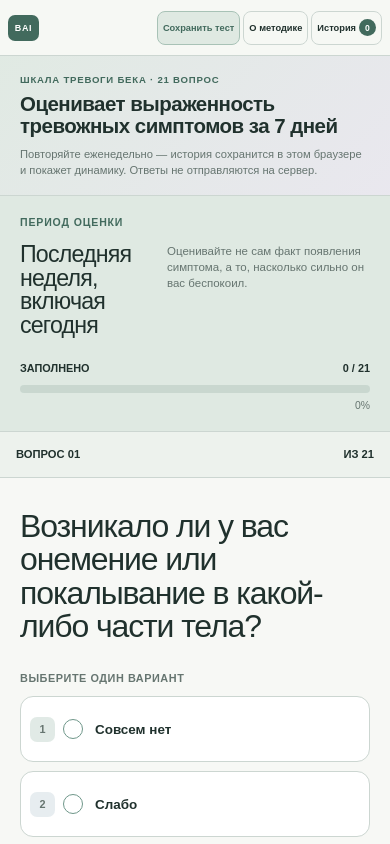
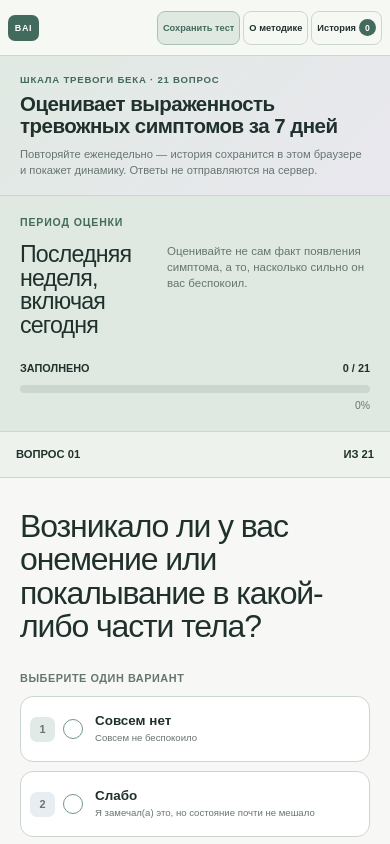
Before and after one commit to ivashkov2022-droid/shkala-trevogi-beka, a React (Vite) app: page / in a window 390 px wide. Shown: the top 844 px of the page. Built offline with nearby package versions, Linux system fonts and the light colour scheme.

Commit message:
Restore answer hints on mobile

```diff
--- a/src/styles.css
+++ b/src/styles.css
@@ -235,7 +235,7 @@ button { color: inherit; font: inherit; }
   .question-body { width: calc(100% - 40px); padding: 32px 0; }
   .question-body h2 { min-height: 0; margin-bottom: 28px; font-size: 2rem; }
   .response-list button { min-height: 66px; padding: 10px 12px; grid-template-columns: 20px 22px 1fr; gap: 10px; }
-  .response-copy small { display: none; }
+  .response-copy small { display: block; font-size: .6rem; line-height: 1.28; }
   .question-controls { min-height: 72px; padding: 10px 16px; grid-template-columns: 62px minmax(0, 1fr); gap: 10px; }
   .back-control { justify-self: start; font-size: .62rem !important; }
   .save-state { display: none; }
```
